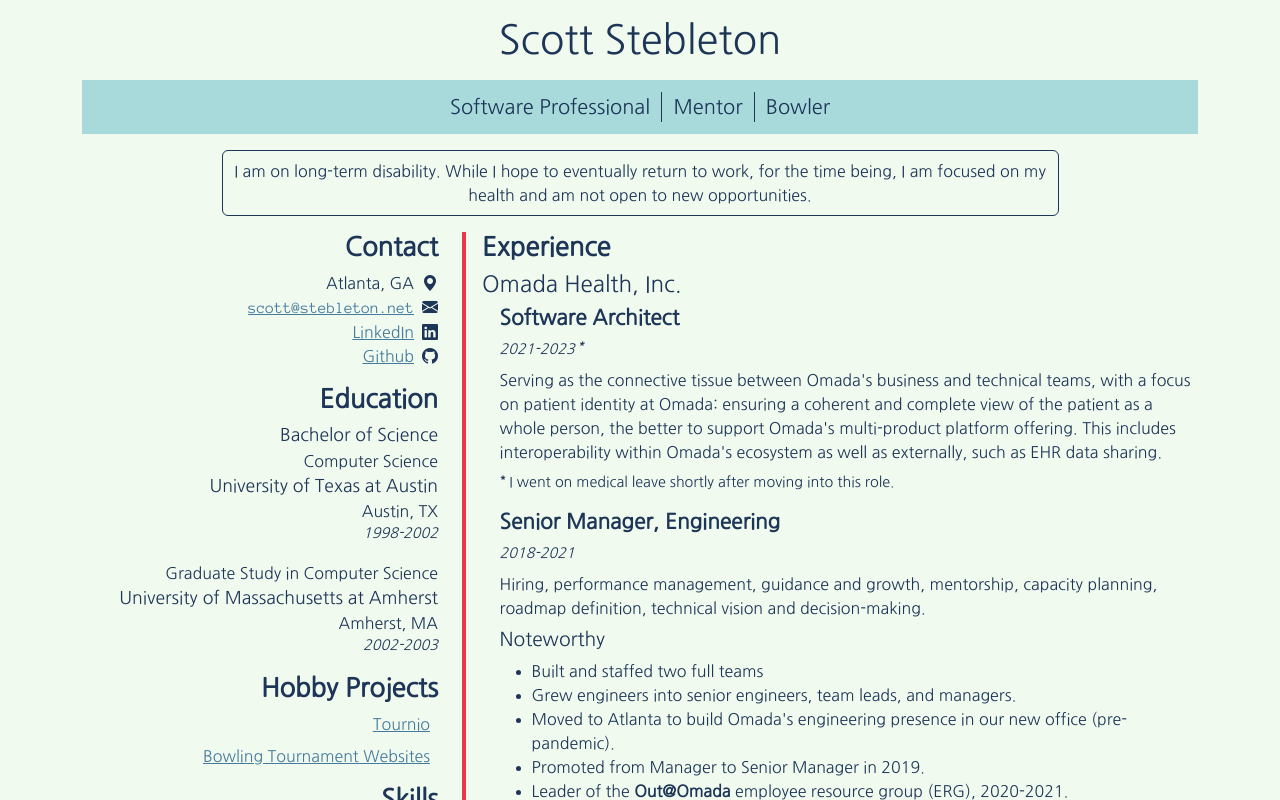
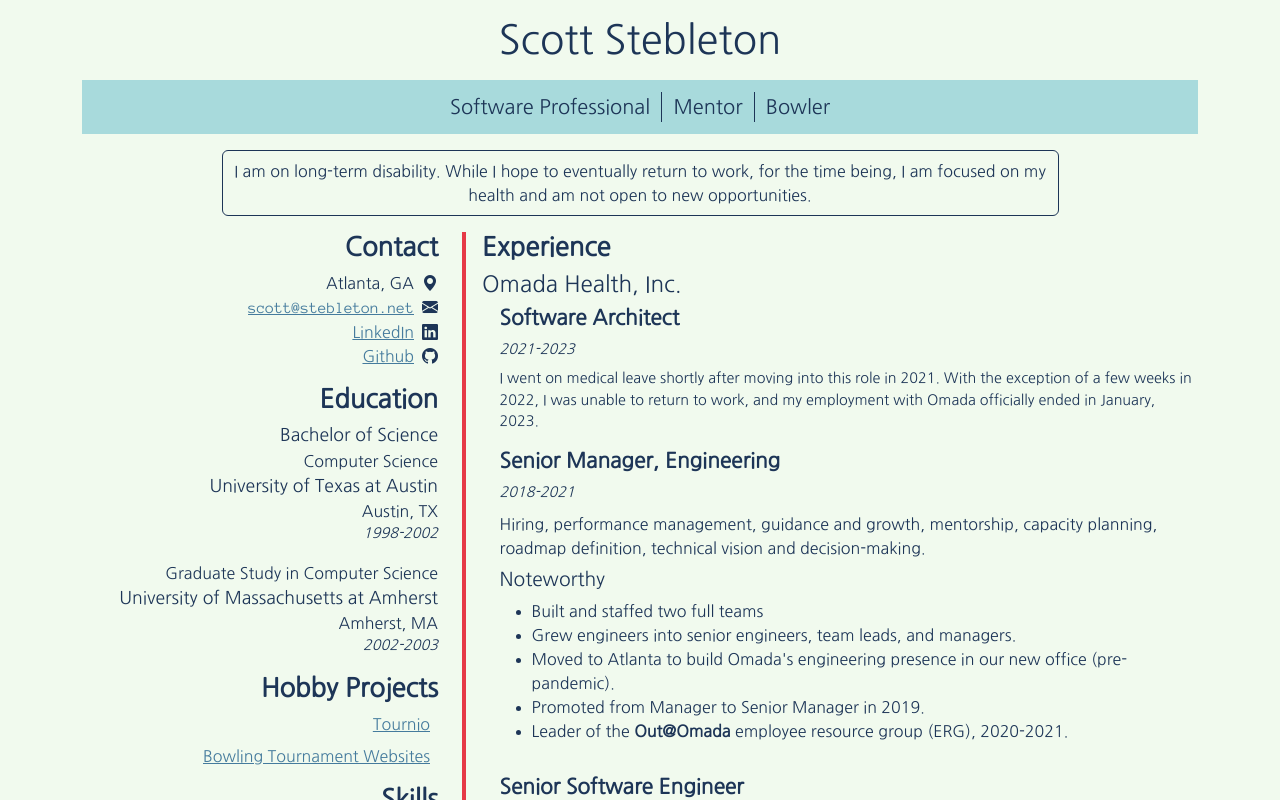
Before and after one commit to st33b/home-nextjs, a Next.js app: page / in a window 1280 px wide. Shown: the top 800 px of the page. Built offline with nearby package versions, Linux system fonts and the light colour scheme.

Commit message:
clarify architect role (#5)

```diff
--- a/src/components/Experience/Omada.js
+++ b/src/components/Experience/Omada.js
@@ -15,20 +15,10 @@
         </h5>
         <p className={classes.Dates}>
           2021-2023
-          <sup>*</sup>
         </p>
         <div className={classes.Details}>
-          <div className={classes.Responsibilities}>
-            <p>
-              Serving as the connective tissue between Omada&apos;s business and technical teams, with a focus on patient
-              identity at Omada: ensuring a coherent and complete view of the patient as a whole person, the better to
-              support Omada&apos;s multi-product platform offering. This includes interoperability within Omada&apos;s ecosystem
-              as well as externally, such as EHR data sharing.
-            </p>
-          </div>
           <p className={classes.Footnote}>
-            <sup>*</sup>
-            I went on medical leave shortly after moving into this role.
+            I went on medical leave shortly after moving into this role in 2021. With the exception of a few weeks in 2022, I was unable to return to work, and my employment with Omada officially ended in January, 2023.
           </p>
         </div>
       </div>
```
